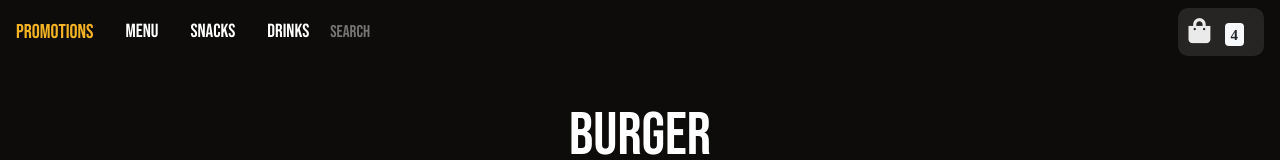
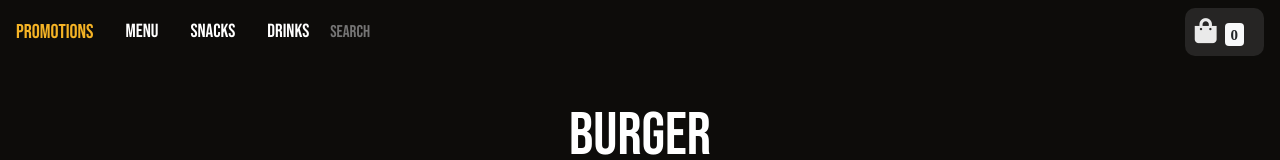
Before and after one commit to SomaiaElbaradey/Burger-King, a React (Create React App) app: page / in a window 1280 px wide. Shown: the top 160 px of the page. Built offline with nearby package versions, Linux system fonts and the light colour scheme; data requests are answered from the project's data file.

Commit message:
feat: Navbar

```diff
--- a/db/db.json
+++ b/db/db.json
@@ -29,7 +29,7 @@
         { "id": 15, "type": 2, "name": "French Fries", "count": 0, "price": 6.99, "inCart": false, "image":"https://i.ibb.co/gDBxP7Y/7.png" },
         { "id": 16, "type": 2, "name": "Onion Rings", "count": 0, "price": 7.99, "inCart": false, "image":"https://i.ibb.co/YNvdqQ1/19.png" },
         { "id": 17, "type": 2, "name": "Twister Fries", "count": 0, "price": 5.99, "inCart": false, "image":"https://i.ibb.co/NNtL9hy/16.png" },
-        { "id": 17, "type": 2, "name": "Large Fries", "count": 0, "price": 9.99, "inCart": false, "image":"https://i.ibb.co/BsjGLmP/20.png" }
+        { "id": 18, "type": 2, "name": "Large Fries", "count": 0, "price": 9.99, "inCart": false, "image":"https://i.ibb.co/BsjGLmP/20.png" }
 
       ]
 }
--- a/src/components/cart/carticon.jsx
+++ b/src/components/cart/carticon.jsx
@@ -2,20 +2,24 @@ import React, { useEffect, useState } from "react";
 import axios from "axios";
 import "./cartStyle.css";
 
-const CartIcon = (props) => {
+const CartIcon = ({product}) => {
   useEffect(() => {
-    console.log("product", props.product);
+    // console.log("product", props.product);
   }, []);
 
+  const addToCart = (e) => {
+    console.log(product.id);
+    let products = [...allProducts];
+        const index = products.indexOf(product);
+        products[index] = { ...products[index] };
+        products[index].inCart = !products[index].inCart;
+        setallProducts(products);
+  };
+
   return (
-    <button className="cart-btn">
+    <button className="cart-btn" onClick={addToCart}>
       Add to cart
-      <i
-        className="fas fa-cart-plus"
-        onClick={(e) => {
-          console.log("clicked", props.product);
-        }}
-      ></i>
+      <i className="fas fa-cart-plus"></i>
     </button>
   );
 };
--- a/src/components/menu/menu.jsx
+++ b/src/components/menu/menu.jsx
@@ -5,30 +5,40 @@ import CartIcon from "../cart/carticon";
 import Cart from "../cart/cart";
 
 import "./menuStyle.css";
+import Navbar from "../navbar";
 
-const Menu = (props) => {
+const Menu = () => {
   const [posts, setPosts] = useState(false);
   const [postsFetched, setpostsFetched] = useState(false);
+  const [allProducts, setallProducts] = useState(false);
+
+  const getPosts = async function () {
+    if (!postsFetched) {
+      const { data } = await axios.get("http://localhost:8000/products");
+      setPosts(data);
+      setallProducts(data);
+      setpostsFetched(true);
+    }
+  };
 
   useEffect(() => {
-    const getProfile = async () => {
-      if (!postsFetched) {
-        const { data } = await axios.get("http://localhost:8000/products");
-        setPosts(data);
-        console.log(data);
-        console.log(posts);
-        setpostsFetched(true);
-      }
-    };
-    getProfile();
-  }, [posts]);
+    getPosts();
+  }, [allProducts]);
 
-  const handleClick = (product) => {
-    console.log(product);
+  const searching = async function (item) {
+    await getPosts();
+    if (item) {
+      let products = [...allProducts];
+      products = products.filter((product) => {
+        return product.name.toLocaleLowerCase().includes(item);
+      });
+      setPosts(products);
+    }
   };
 
   return (
-    <div style={{backgroundColor: '#0d0c0a'}}>
+    <div style={{ backgroundColor: "#0d0c0a" }}>
+      <Navbar searching={searching}/>
       <div className="row container">
         {/* <Filter
               types={this.props.types}
@@ -54,19 +64,14 @@ const Menu = (props) => {
         <div className="row d-flex justify-content-center">
           {postsFetched ? (
             posts.map((product) => (
-              <div className="card col-lg-3 col-md-4">
+              <div key={product.id} className="card col-lg-3 col-md-4">
                 <div className="card-icon-div">
                   <img src={product.image} className="card-img m-2" />
                 </div>
                 <div className="card-body">
                   <h5 className="card-title">{product.name}</h5>
                   <p className="card-price">{product.price}$</p>
-                  <CartIcon
-                    onClick={(event) => {
-                      console.log(product);
-                    }}
-                    product={product}
-                  />
+                  <CartIcon product={product}/>
                 </div>
               </div>
             ))
--- a/src/components/navbar.jsx
+++ b/src/components/navbar.jsx
@@ -1,34 +1,46 @@
 import React, { useState } from "react";
-import './styles.css'
+import "./styles.css";
 
-export default function Navbar() {
+export default function Navbar({ searching }) {
   const [isNavCollapsed, setIsNavCollapsed] = useState(true);
   const handleNavCollapse = () => setIsNavCollapsed(!isNavCollapsed);
+
+  const [item, setItem] = useState("");
+  const [count, setCount] = useState(0);
 
   const navStyle = {
     backgroundColor: "#0d0c0a",
     color: "white",
-    fontFamily: "bebe"
-  }
+    fontFamily: "bebe",
+  };
+
+  let handleSeach = (e) => {
+    setItem(e.target.value);
+    searching(item.toLocaleLowerCase());
+    console.log(item.toLocaleLowerCase());
+  };
 
   return (
-    <nav style={navStyle} class="navbar navbar-expand-lg justify-content-between fixed-top text-center">
-      <a class="navbar-brand promotion" href="/">
+    <nav
+      style={navStyle}
+      className="navbar navbar-expand-lg justify-content-between fixed-top text-center"
+    >
+      <a className="navbar-brand promotion" href="/">
         Promotions
       </a>
       <button
-        class="custom-toggler navbar-toggler"
+        className="custom-toggler navbar-toggler"
         type="button"
         data-toggle="collapse"
         aria-controls="navbarsExample09"
         aria-expanded={!isNavCollapsed ? true : false}
         onClick={handleNavCollapse}
       >
-        <span class="navbar-toggler-icon"></span>
+        <span className="navbar-toggler-icon"></span>
       </button>
 
       <div
-        class={`${isNavCollapsed ? "collapse" : ""} navbar-collapse`}
+        className={`${isNavCollapsed ? "collapse" : ""} navbar-collapse`}
         id="navbarsExample09"
       >
         <a className="nav-link">Menu</a>
@@ -40,12 +52,16 @@ export default function Navbar() {
             type="search"
             placeholder="Search"
             aria-label="Search"
+            value={item}
+            onChange={handleSeach}
           />
         </a>
       </div>
 
       <form className="form-inline cart-badge text-center">
-        <i class="fas fa-shopping-bag"> <span class="ml-2 badge badge-light">4</span></i>
+        <i className="fas fa-shopping-bag">
+          <span className="ml-2 badge badge-light">{count}</span>
+        </i>
       </form>
     </nav>
   );
```
